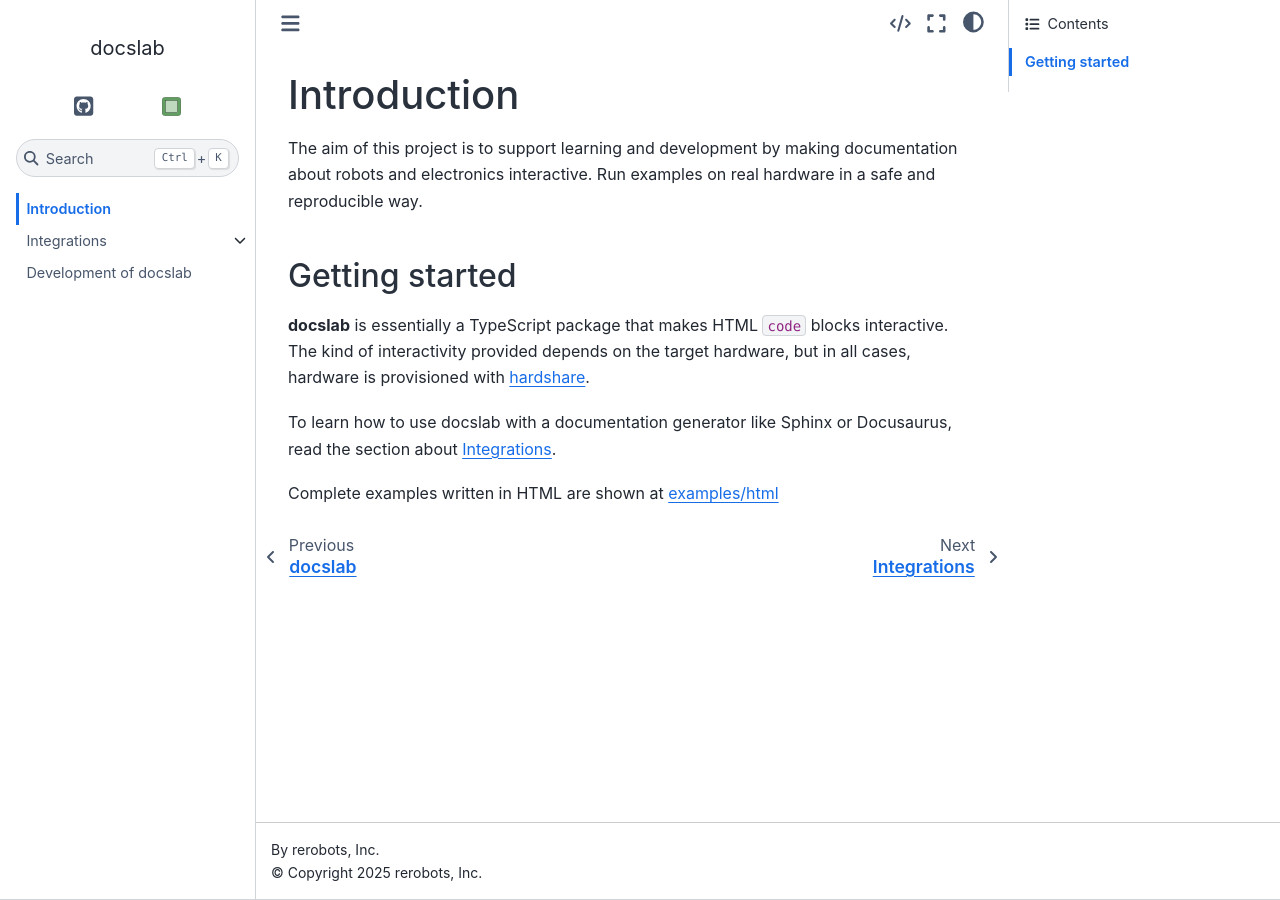
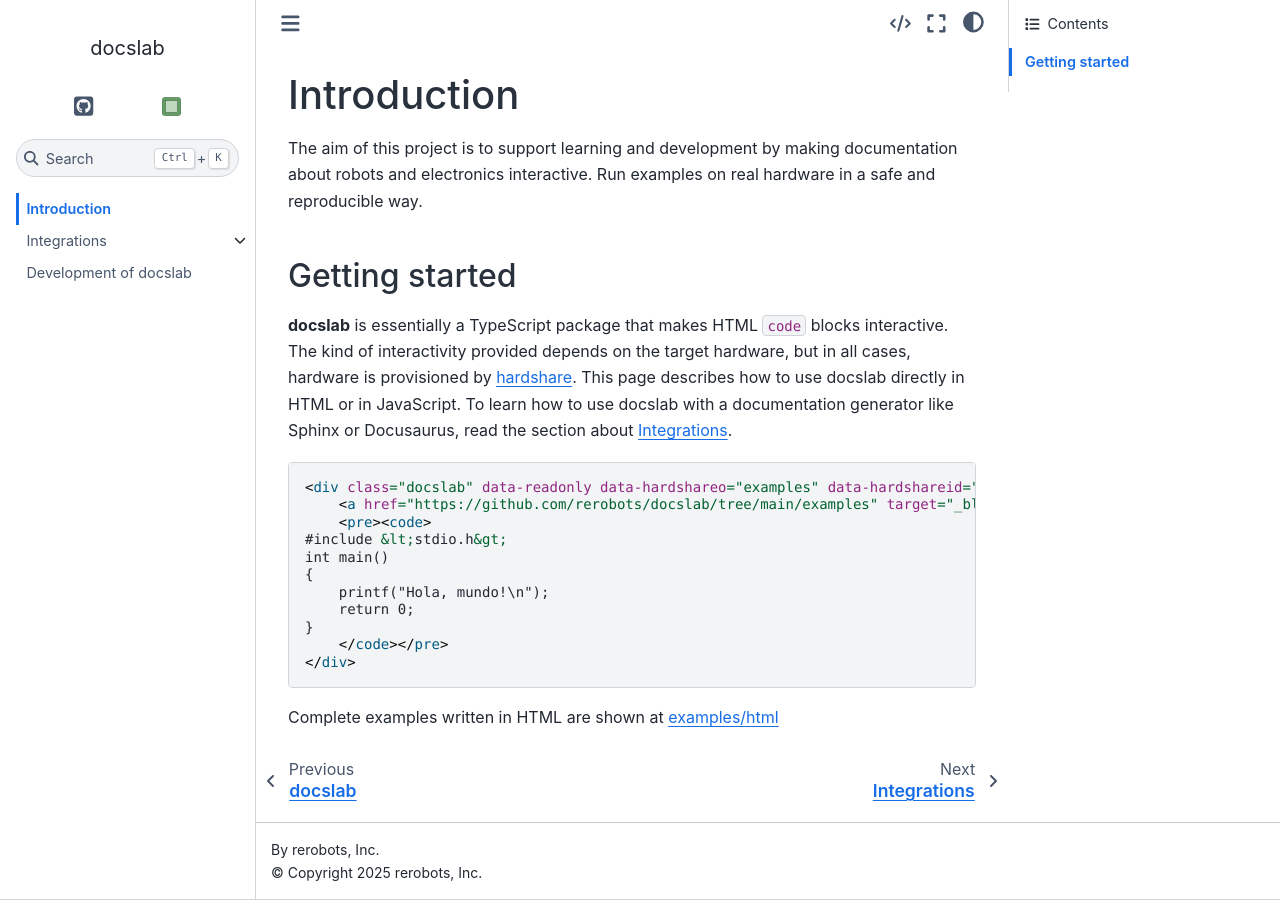
Before and after one commit to rerobots/docslab, a Sphinx documentation site: the page built from doc/intro.rst, in a window 1280 px wide. Built offline with Sphinx 7.4.7 and the Sphinx Book theme 1.1.4, drawn with Linux system fonts in a browser that asks for light colours.

Commit message:
DOC: more intro

```diff
--- a/doc/intro.rst
+++ b/doc/intro.rst
@@ -10,10 +10,26 @@
 
 **docslab** is essentially a TypeScript package that makes HTML ``code`` blocks
 interactive. The kind of interactivity provided depends on the target hardware,
-but in all cases, hardware is provisioned with hardshare_.
-
+but in all cases, hardware is provisioned by hardshare_.
+This page describes how to use docslab directly in HTML or in JavaScript.
 To learn how to use docslab with a documentation generator like Sphinx or
 Docusaurus, read the section about :doc:`integrations`.
+
+.. highlight:: html
+
+::
+
+    <div class="docslab" data-readonly data-hardshareo="examples" data-hardshareid="null" data-path="hola.c" data-command="gcc -o hola hola.c && ./hola">
+        <a href="https://github.com/rerobots/docslab/tree/main/examples" target="_blank">Try it</a>
+        <pre><code>
+    #include &lt;stdio.h&gt;
+    int main()
+    {
+        printf("Hola, mundo!\n");
+        return 0;
+    }
+        </code></pre>
+    </div>
 
 Complete examples written in HTML are shown at `<examples/html>`_
 
```
